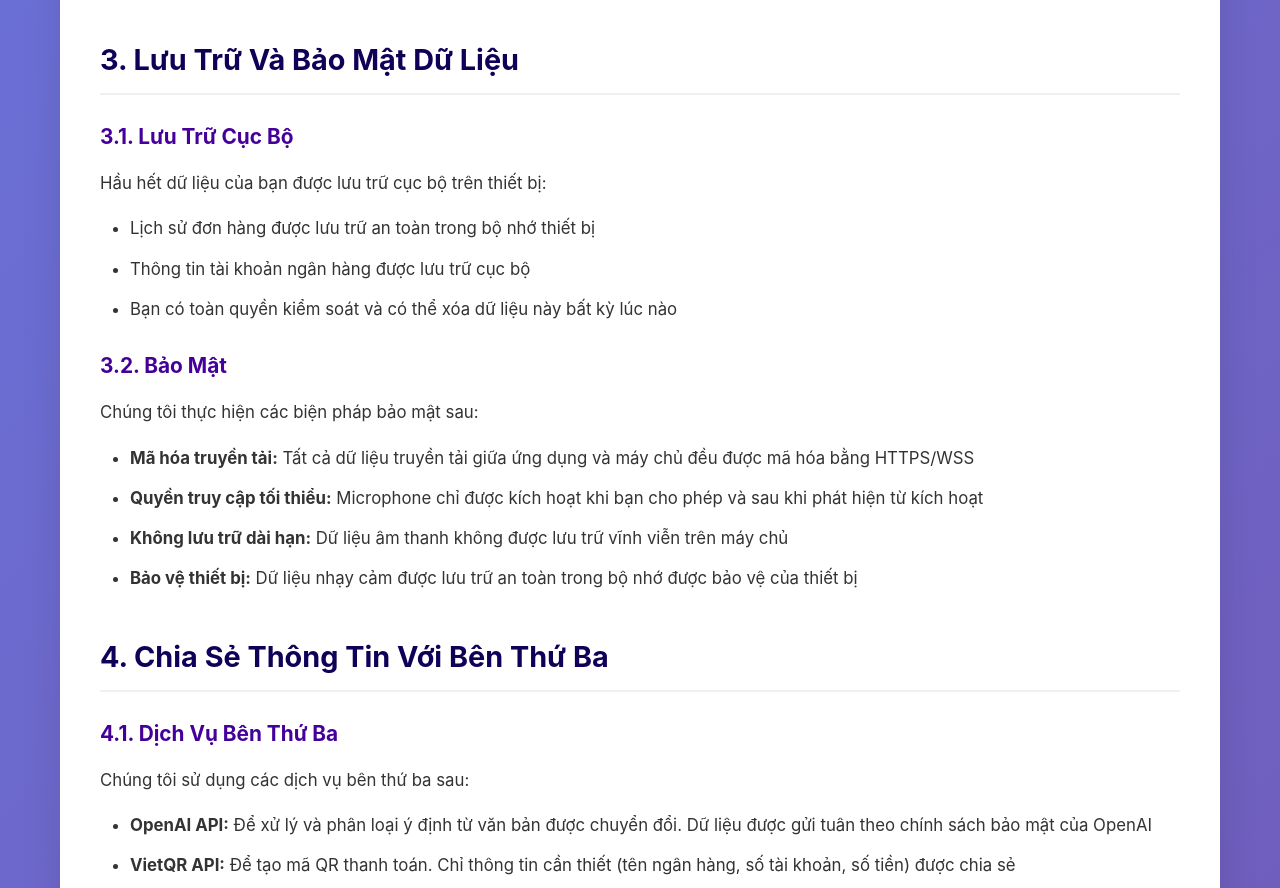
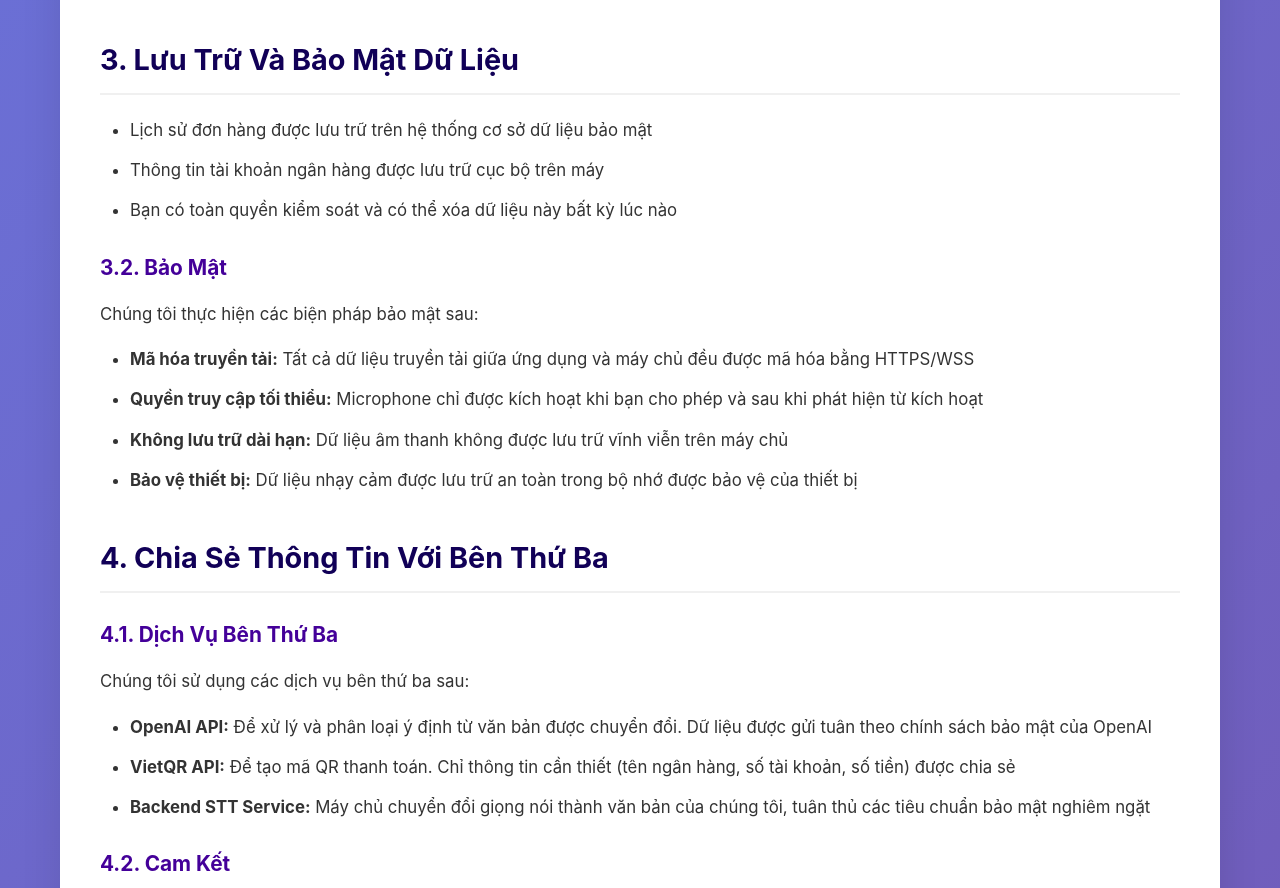
Before and after one commit to TuanDoan14112003/Vema-POS, a plain HTML site: page privacy-policy.html in a window 1280 px wide. Shown: the part 1856-2744 px from the top of the page. Drawn offline with Linux system fonts and the light colour scheme.

Commit message:
change privacy policy

```diff
--- a/privacy-policy.html
+++ b/privacy-policy.html
@@ -220,11 +220,10 @@
 
             <h2>3. Lưu Trữ Và Bảo Mật Dữ Liệu</h2>
 
-            <h3>3.1. Lưu Trữ Cục Bộ</h3>
-            <p>Hầu hết dữ liệu của bạn được lưu trữ cục bộ trên thiết bị:</p>
+
             <ul>
-                <li>Lịch sử đơn hàng được lưu trữ an toàn trong bộ nhớ thiết bị</li>
-                <li>Thông tin tài khoản ngân hàng được lưu trữ cục bộ</li>
+                <li>Lịch sử đơn hàng được lưu trữ trên hệ thống cơ sở dữ liệu bảo mật</li>
+                <li>Thông tin tài khoản ngân hàng được lưu trữ cục bộ trên máy</li>
                 <li>Bạn có toàn quyền kiểm soát và có thể xóa dữ liệu này bất kỳ lúc nào</li>
             </ul>
 
```
